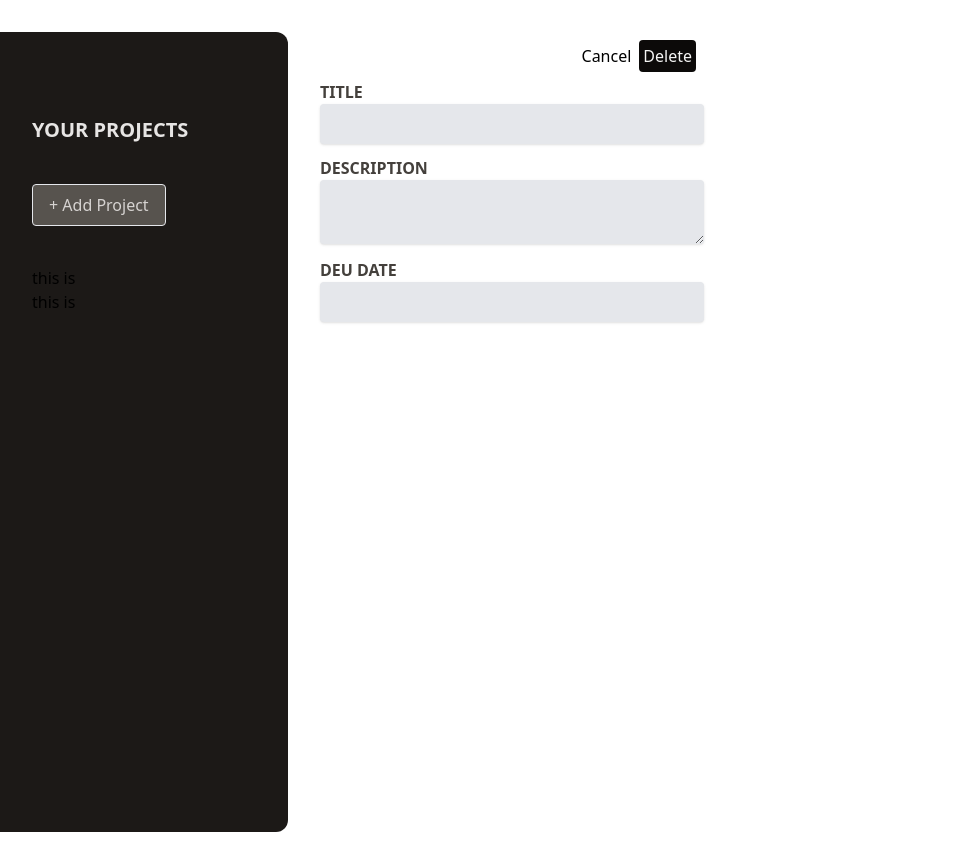
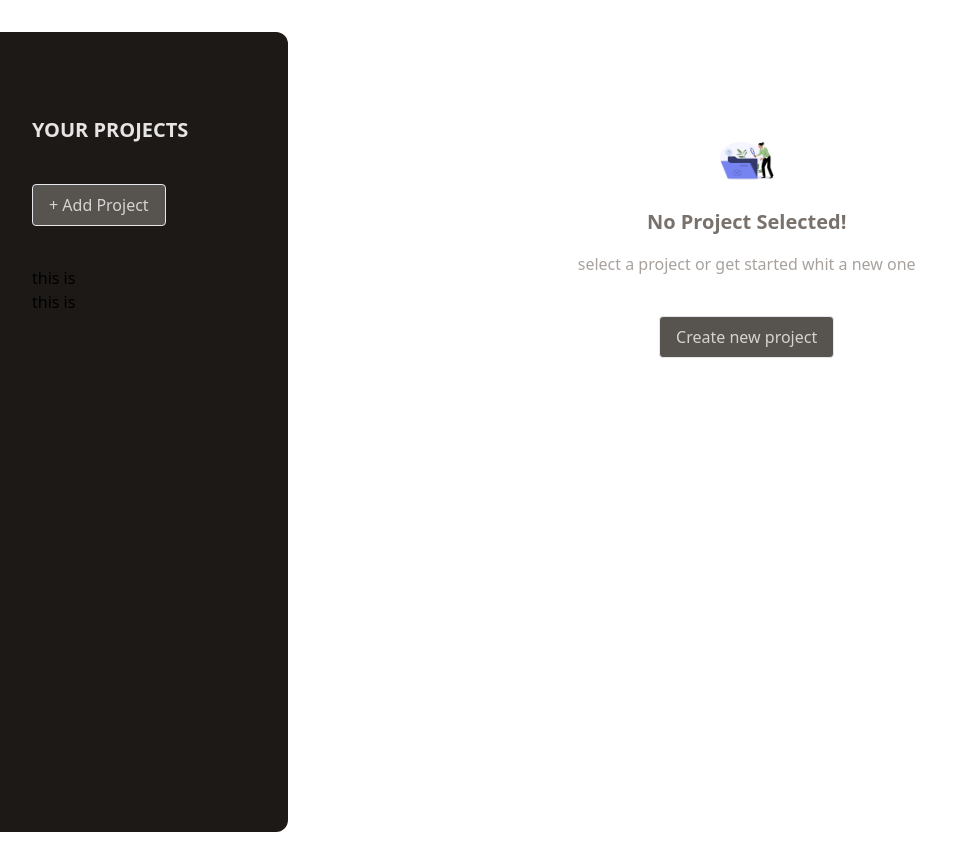
Before and after one commit to razibdash/Project-MS, a React (Vite) app: page / in a window 1280 px wide. Shown: the whole page, without its empty margins (0-978 px from the left). Built offline with nearby package versions, Linux system fonts and the light colour scheme.

Commit message:
Managing State to Switch Between Components

```diff
--- a/src/App.jsx
+++ b/src/App.jsx
@@ -1,11 +1,31 @@
+import React, { useState } from "react";
 import "./App.css";
 import NewProject from "./components/NewProject";
+import NoProjectSected from "./components/NoProjectSected";
 import ProjectSidebar from "./components/projectSidebar";
 function App() {
+  const [projectState, setProjectState] = useState({
+    selectedProjectId: undefined,
+    projects: [],
+  });
+  function handleStartAddProject() {
+    setProjectState((prevstate) => {
+      return {
+        ...prevstate,
+        selectedProjectId: null,
+      };
+    });
+  }
+  let content;
+  if (projectState.selectedProjectId === null) {
+    content = <NewProject />;
+  } else if (projectState.selectedProjectId === undefined) {
+    content = <NoProjectSected onStartAddProject={handleStartAddProject} />;
+  }
   return (
     <main className="h-screen my-8 flex gap-8">
-      <ProjectSidebar />
-      <NewProject />
+      <ProjectSidebar onStartAddProject={handleStartAddProject} />
+      {content}
     </main>
   );
 }
--- /dev/null
+++ b/src/components/Button.jsx
@@ -0,0 +1,14 @@
+import React from "react";
+
+export default function Button({ buttonName, ...porps }) {
+  return (
+    <div className="mt-10 mb-10">
+      <button
+        className="border rounded py-2 px-4 md:text-base bg-stone-600 text-stone-300 hover:bg-stone-600 hover:text-stone-100"
+        {...porps}
+      >
+        {buttonName}
+      </button>
+    </div>
+  );
+}
--- a/src/components/NewProject.jsx
+++ b/src/components/NewProject.jsx
@@ -1,6 +1,11 @@
+import React, { useRef } from "react";
 import Input from "./Input";
 
 export default function NewProject() {
+  const title = useRef();
+  const des = useRef();
+  const dueDate = useRef();
+
   return (
     <div>
       <menu className="flex items-center justify-end">
--- /dev/null
+++ b/src/components/NoProjectSected.jsx
@@ -0,0 +1,20 @@
+import no from "../assets/no.png";
+import Button from "./Button";
+
+export default function NoProjectSected({ onStartAddProject }) {
+  return (
+    <div className="mt-24 text-center w-2/3">
+      <img src={no} alt="" className="w-16 h-16 object-contain mx-auto" />
+      <h2 className="text-xl font-bold text-stone-500 mt-4 mb-4">
+        No Project Selected!
+      </h2>
+      <p className="text-stone-400 mb-4">
+        select a project or get started whit a new one
+      </p>
+      {/* <p className="mt-4">
+        <button>Create new project</button>
+      </p> */}
+      <Button onClick={onStartAddProject} buttonName="Create new project" />
+    </div>
+  );
+}
--- a/src/components/projectSidebar.jsx
+++ b/src/components/projectSidebar.jsx
@@ -1,4 +1,6 @@
-export default function ProjectSidebar() {
+import Button from "./Button";
+
+export default function ProjectSidebar({ onStartAddProject }) {
   return (
     <aside className=" w-1/3 px-8 py-16 bg-stone-900 md:w-72 rounded-r-xl">
       <div className="projectTitle">
@@ -7,11 +9,7 @@ export default function ProjectSidebar() {
         </h1>
       </div>
 
-      <div className="addProjectButton mt-10 mb-10">
-        <button className="border rounded py-2 px-4 md:text-base bg-stone-600 text-stone-300 hover:bg-stone-600 hover:text-stone-100">
-          + Add Project
-        </button>
-      </div>
+      <Button onClick={onStartAddProject} buttonName="+ Add Project" />
 
       <div className="projectList">
         <ul>this is</ul>
```
Also changed, not shown: src/assets/no.png (added).
